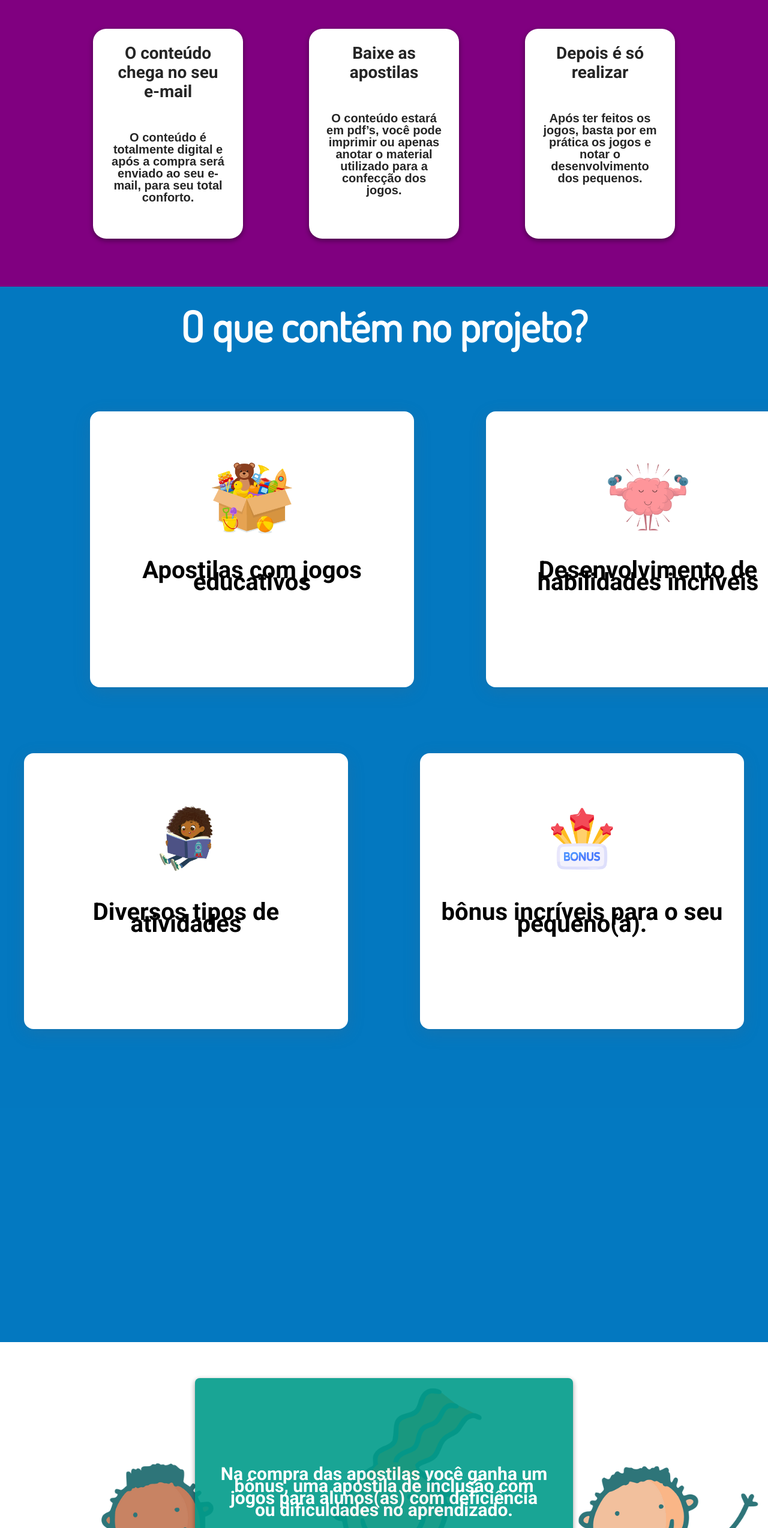
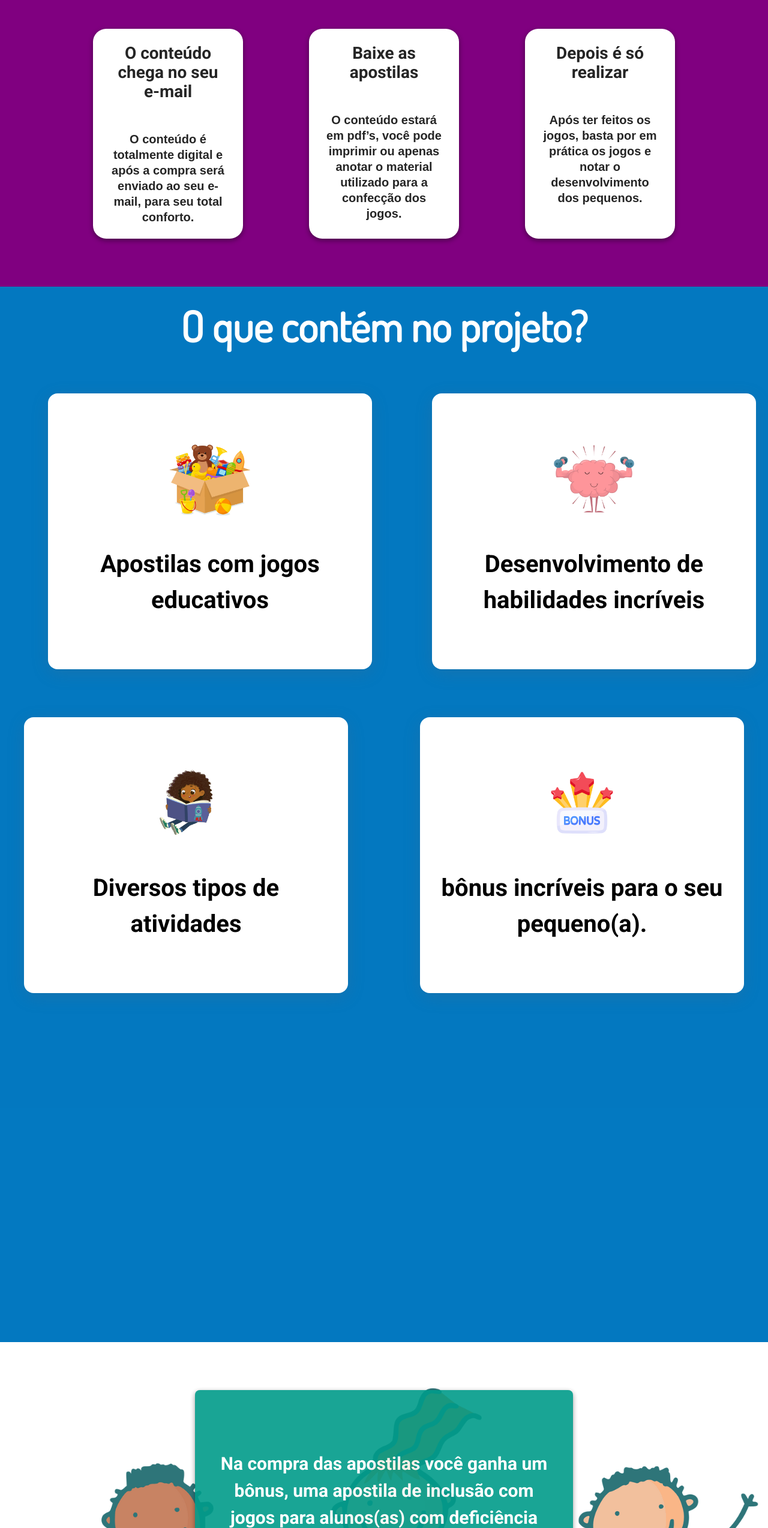
Before and after one commit to MatheusAndradeMelo/Acessar-Jogos-Educativos, an Angular app: page /home in a window 1280 px wide. Shown: the part 2218-4766 px from the top of the page at 60% size. Built offline with nearby package versions, Linux system fonts and the light colour scheme; a web font is replaced by a local one.

Commit message:
styles: fix the css

```diff
--- a/src/app/components/apostille/apostille.component.css
+++ b/src/app/components/apostille/apostille.component.css
@@ -60,8 +60,8 @@ header h1{
 }
 
 .box_text_gray{
-    max-width: 280px;
-    height: 560px;
+    max-width: 200px;
+    height: 450px;
     display: flex;
     flex-direction: column;
     align-items: center;
--- a/src/app/components/buy/buy.component.css
+++ b/src/app/components/buy/buy.component.css
@@ -1,7 +1,7 @@
 main {
     width: 100%;
     margin: 0;
-    height: 90vh;
+    height: 80vh;
     background: #fff;
 }
 
@@ -27,6 +27,7 @@ main {
     justify-content: center;
     text-align: center;
     flex-direction: column;
+    line-height: 1.5;
     margin-bottom: 40px;
     font-size: 31px;
     font-weight: bold;
@@ -81,7 +82,7 @@ main {
     background: rgba(9, 147, 226, 0.877);
     border: none;
     cursor: pointer;
-    margin-bottom: 40px;
+    margin-bottom: 10px;
     box-shadow: rgba(0, 0, 0, 0.438) 0px 3px 8px;
     color: #000;
     font-weight: bold;
--- a/src/app/components/certificate/certificate.component.css
+++ b/src/app/components/certificate/certificate.component.css
@@ -26,6 +26,7 @@
     width: 100%;
     padding: 5% 0;
     display: flex;
+    height: 200vh;
     justify-content: center;
     align-items: center;
     flex-direction: column;
@@ -62,6 +63,9 @@
 .text {
     font-size: 28px;
     font-weight: bold;
+    width: 1000px;
+    line-height: 1.5;
+    text-align: center;
 }
 
 .certificate_and_button {
@@ -113,6 +117,7 @@
     justify-content: center;
     align-items: center;
     text-align: center;
+    line-height: 1.5;
     color: #fff;
     border-radius: 8px;
     font-size: 40px;
@@ -129,11 +134,12 @@
 
 .card {
     width: max-content;
-    display: flex;
     margin-top: 60px;
-    border: var( --color_text_three ) 20px solid;
+    height: 300px;
+    flex-direction: column;
+    border-radius: 16px;
     box-shadow: 0 0 1em rgba(0, 0, 0, 0.438);
-    animation: flipTitle var( --time_animation );
+    animation: flipTitle var(--time_animation );
   }
 
   .cards {
@@ -143,24 +149,25 @@
     flex-direction: row;
     flex-wrap: wrap;
     gap: 20px;
+    margin-bottom: 60px;
   }
 
   .card-body{
-    color: var( --color_text_two );
+    color: #fff;
     text-align: center;
     font-size: 20px !important;
     font-weight: bold;
     padding: 25px 0 20px;
-    background: var( --color_text_three );
   }
 
   .card img {
     width: 250px;
+    border-radius: 16px;
   }
 
   .card img.img-fluid {
-    width: 20vw !important;
-    height: 30vw  !important;
+    width: 23vw !important;
+    height: 40vw  !important;
 
     max-width: 365px !important;
     max-height: 300px !important;
--- a/src/app/components/mini-banner/mini-banner.component.css
+++ b/src/app/components/mini-banner/mini-banner.component.css
@@ -67,6 +67,7 @@ header h1{
     align-items: center;
     font-size: 20px;
     text-align: center;
+    line-height: 1.3;
     font-weight: 600;
     font-family: 'Montserrat', sans-serif !important;
     padding: 25px;
@@ -119,6 +120,7 @@ header h1{
 button img {
     margin-left: 0px !important;
     width: 80px !important;
+    cursor: pointer;
 }
 
 @media screen and (max-width: 750px) {
--- a/src/app/components/problems-activity/problems-activity.component.css
+++ b/src/app/components/problems-activity/problems-activity.component.css
@@ -30,9 +30,9 @@ header h1 {
     display: flex;
     width: 100%;
     flex-direction: row;
-    gap: 120px;
-    padding: 110px;
-    justify-content: center;
+    gap: 100px;
+    padding: 80px;
+    align-items: center;
 }
 
 .cards_content_two {
@@ -63,6 +63,7 @@ header h1 {
 .card_project label {
     font-size: 40px;
     text-align: center;
+    line-height: 1.5;
     font-weight: bold;
     color: #000;
 }
--- a/src/app/components/solutions/solutions.component.css
+++ b/src/app/components/solutions/solutions.component.css
@@ -1,6 +1,6 @@
 .content {
     width: 100%;
-    height: 120vh;
+    height: 130vh;
     display: flex;
     align-items: center;
     flex-direction: column;
@@ -12,12 +12,13 @@
     width: 550px;
     height: 300px;
     padding: 40px;
-    margin-top: 60px;
-    margin-bottom: 90px;
+    margin-top: 80px;
+    margin-bottom: 70px;
     border-radius: 8px;
     box-shadow: rgba(0, 0, 0, 0.438) 0px 3px 8px;
     align-items: center;
     bottom: 60px;
+    line-height: 1.5;
     justify-content: center;
     flex-direction: column;
     background: var( --color_two );
--- a/src/app/components/suport/suport.component.css
+++ b/src/app/components/suport/suport.component.css
@@ -1,6 +1,6 @@
 .content {
     width: 100%;
-    padding: 8%;
+    height: 50vh;
     background: purple;
 }
 
@@ -16,8 +16,10 @@ section {
     justify-content: center;
     align-items: center;
     flex-direction: column;
+    line-height: 1.5;
     text-align: center;
     color: #fff;
+    padding-top: 90px;
 }
 
 .text span {
--- a/src/app/components/surprises/surprises.component.css
+++ b/src/app/components/surprises/surprises.component.css
@@ -45,8 +45,9 @@
     max-height: 360px;
     font-size: 25px;
     font-weight: bold;
+    line-height: 2.1;
     margin-left: 70px;
-    margin-top: 190px;
+    margin-top: 130px;
     display: flex;
     flex-direction: column;
     justify-content: center;
--- a/src/app/components/warranty/warranty.component.css
+++ b/src/app/components/warranty/warranty.component.css
@@ -24,6 +24,7 @@
     text-align: center;
     color: #fff;
     font-size: 31px;
+    line-height: 1.5;
     font-family: 'Montserrat', sans-serif !important;
     font-weight: bold;
 }
```
Also changed, not shown: src/assets/images/IMAGEM 1-min.png.
